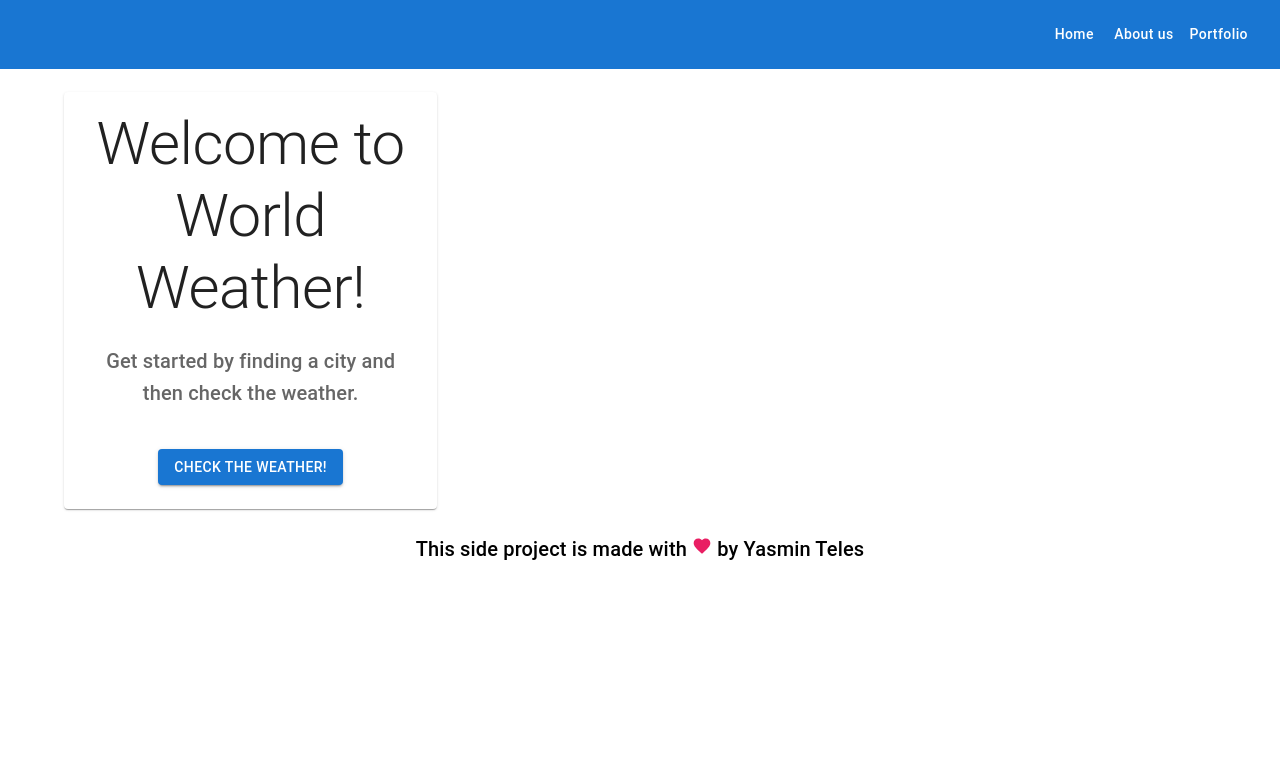
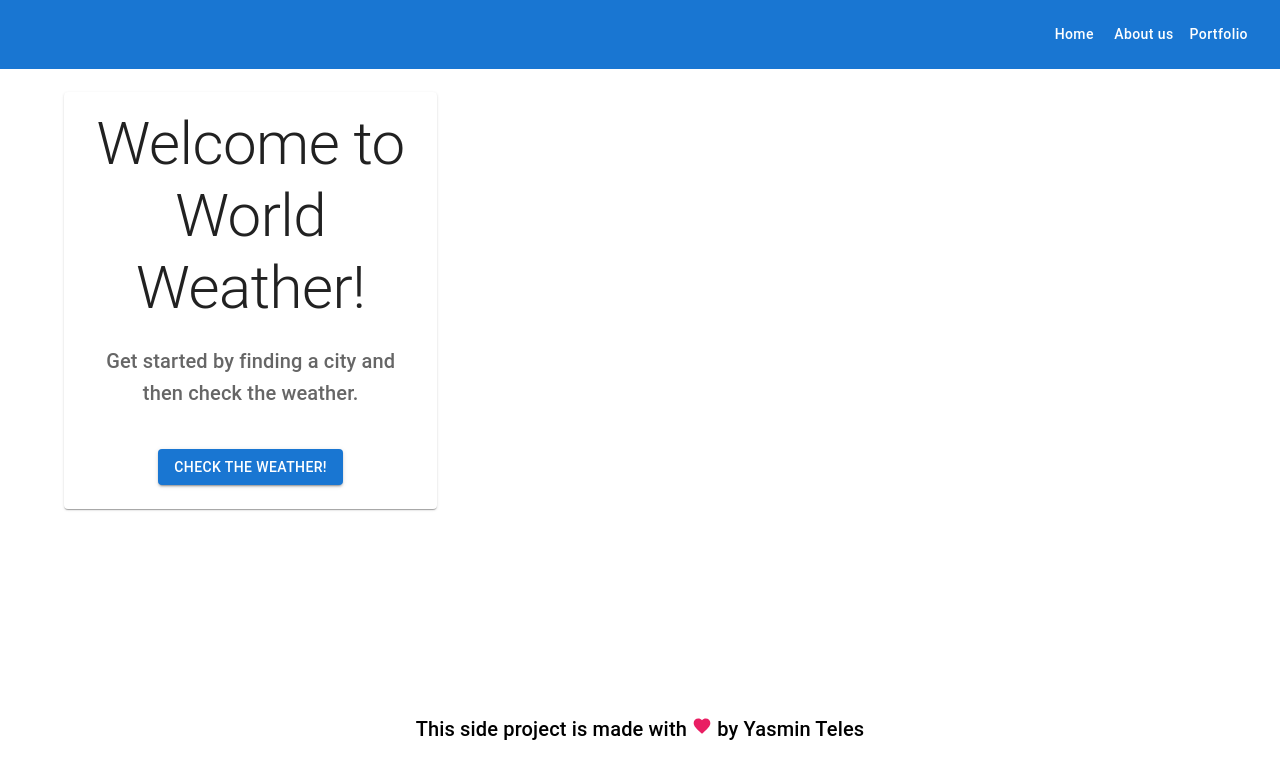
Before and after one commit to YasminTeles/new-word-weather, a Next.js app: page / in a window 1280 px wide. Shown: the top 778 px of the page. Built offline with nearby package versions, Linux system fonts and the light colour scheme.

Commit message:
fix: fixed footer position

```diff
--- a/styles/global.css
+++ b/styles/global.css
@@ -19,6 +19,17 @@ body {
   align-items: center;
 } */
 
+footer {
+  justify-content: center;
+  align-items: center;
+
+  position: fixed;
+  left: 0;
+  bottom: 0;
+  width: 100%;
+  padding: 48px 0;
+}
+
 a {
   color: inherit;
   text-decoration: none;
```
